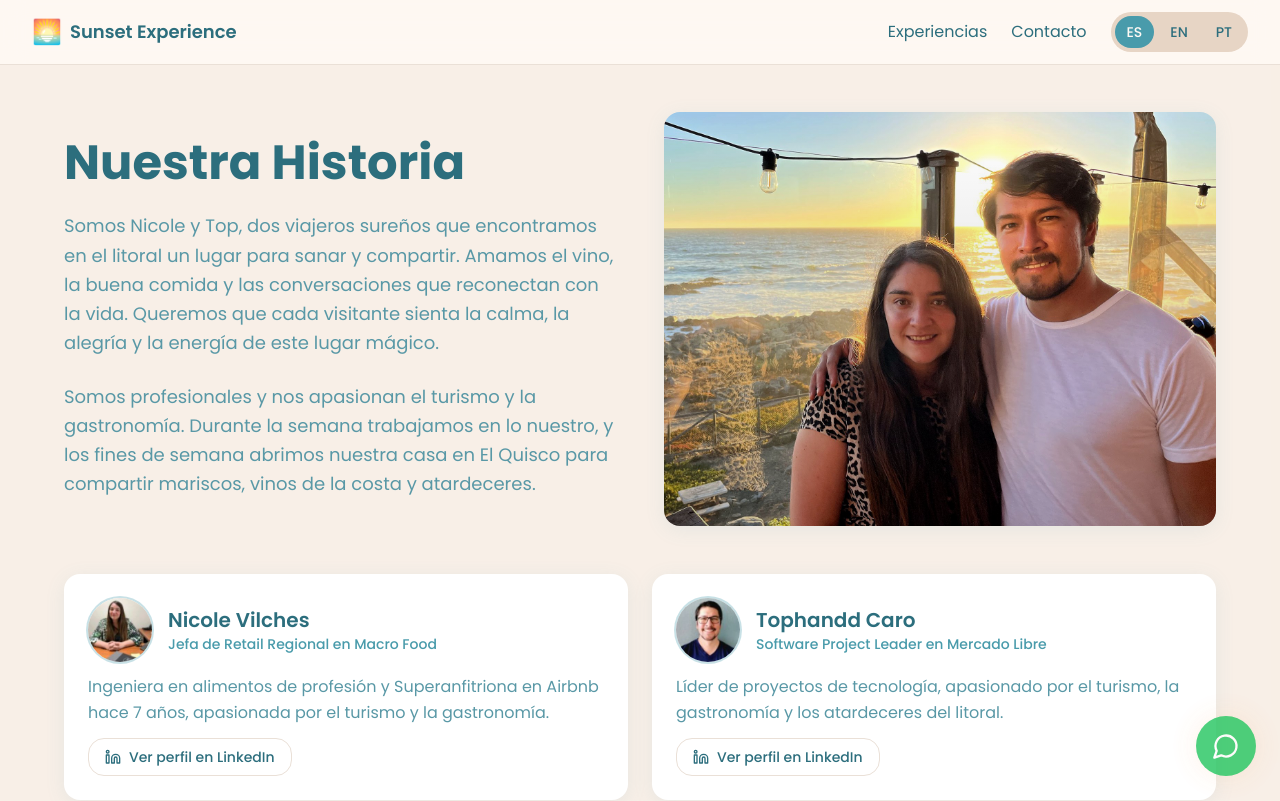
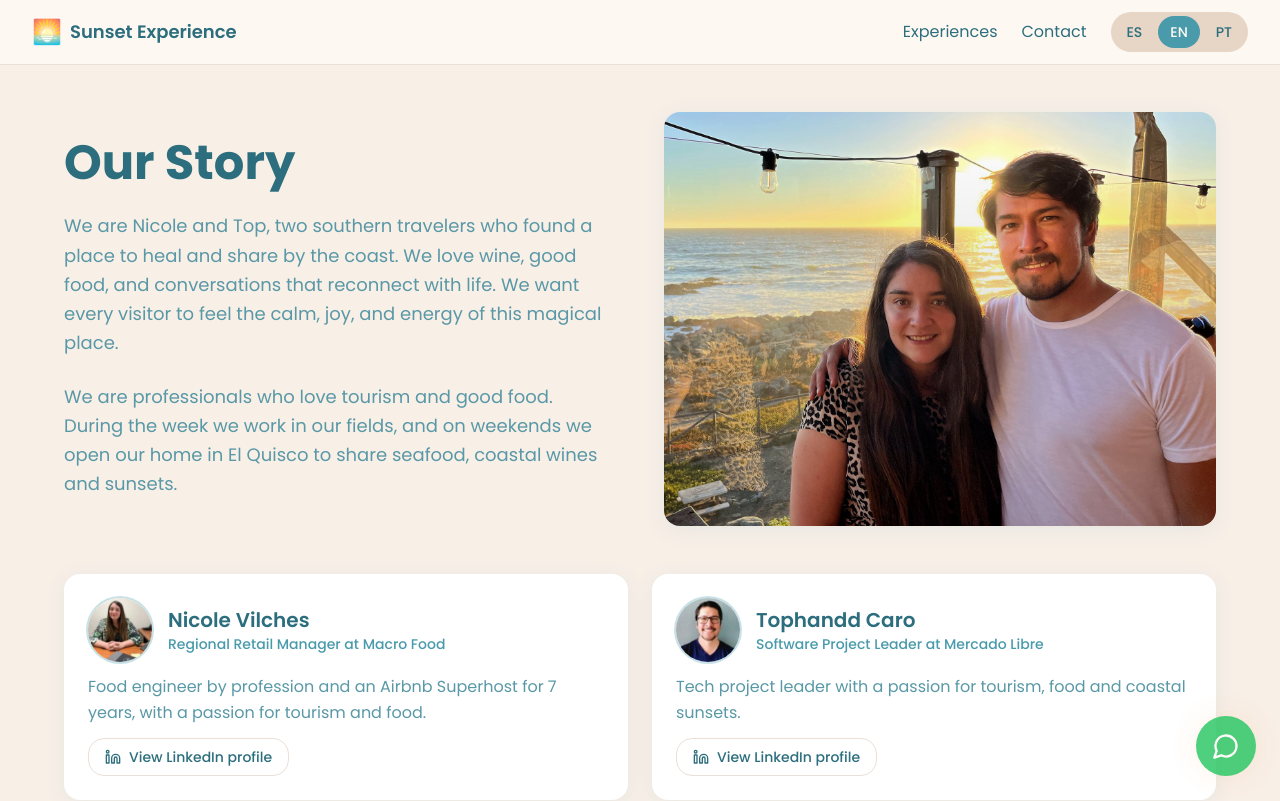
Before and after one commit to topja/sunset-experience, a React (Vite) app: page / in a window 1280 px wide. Shown: the top 801 px of the page. Built offline with nearby package versions, Linux system fonts and the light colour scheme; the HTML template or start-up script is replaced by a standard one.

Commit message:
Idioma automático según el navegador (EN por defecto para extranjeros, PT para brasileños)
Co-Authored-By: Claude Opus 5.5 <noreply@anthropic.com>
Claude-Session: https://claude.ai/code/session_01TUh4CXmmji2DQWccXEVSD2

```diff
--- a/src/contexts/LanguageContext.tsx
+++ b/src/contexts/LanguageContext.tsx
@@ -364,7 +364,14 @@ const translations = {
 const LanguageContext = createContext<LanguageContextType | undefined>(undefined);
 
 export const LanguageProvider = ({ children }: { children: ReactNode }) => {
-  const [language, setLanguage] = useState<Language>('es');
+  // Idioma inicial según el navegador del visitante: portugués → PT, español → ES, cualquier otro → EN.
+  const [language, setLanguage] = useState<Language>(() => {
+    const langs = typeof navigator !== 'undefined' ? navigator.languages || [navigator.language] : [];
+    const first = (langs[0] || 'es').toLowerCase();
+    if (first.startsWith('pt')) return 'pt';
+    if (first.startsWith('es')) return 'es';
+    return 'en';
+  });
 
   const t = (key: string): string => {
     return translations[language][key as keyof typeof translations['es']] || key;
```
